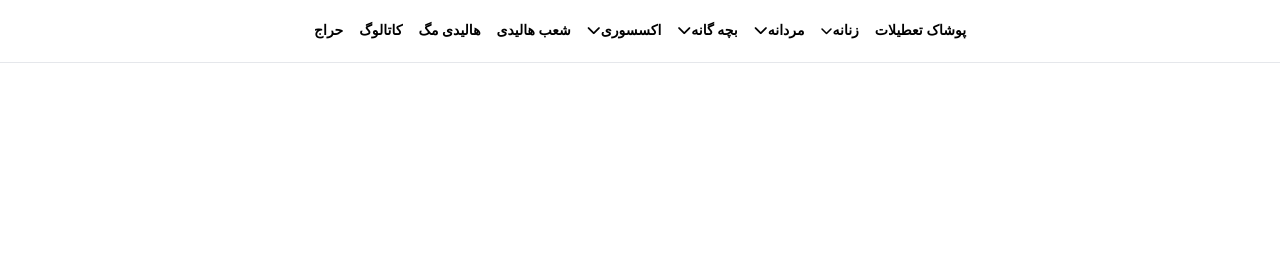
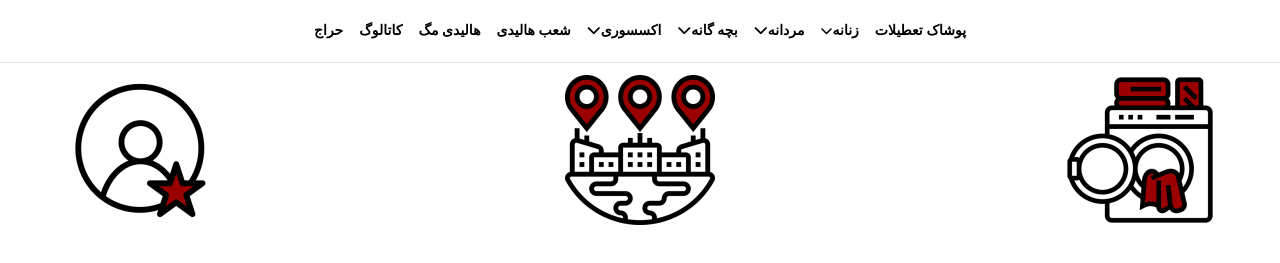
Before and after one commit to Milad-F84/final-project, a website: page src/index.html in a window 1280 px wide. Shown: the part 155-418 px from the top of the page. Drawn offline with Linux system fonts and the light colour scheme.

Commit message:
section complete

```diff
--- a/src/index.html
+++ b/src/index.html
@@ -3,7 +3,7 @@
 <head>
     <meta charset="UTF-8">
     <meta name="viewport" content="width=device-width, initial-scale=1.0">
-    <title>فروشگاه اینترنتی پوشاک خانواده</title>
+    <title>فروشگاه اینترنتی پوشاک تعطیلات</title>
     <link rel="stylesheet" href="./output.css">
     <link rel="stylesheet" href="./style.css">
     <link rel="stylesheet" href="./assets/icons/fontawesome-free-6.6.0-web/fontawesome-free-6.6.0-web/css/all.min.css">
@@ -103,5 +103,31 @@
         </div>
     </header>
     <hr class="text-gray-400">
+    <section class="container-primary">
+        <div class="flex justify-between">
+            <div class="flex">
+                <div class="flex p-3 w-full content-start flex-wrap">
+                    <a class="inline-block " href="#">
+                        <img class="inline-block h-auto max-w-full" src="./assets/imgs/section-img1.png" alt="">
+                    </a>
+                </div>
+            </div>
+            <div class="flex">
+                <div class="flex p-3 w-full content-center flex-wrap">
+                    <a class="inline-block " href="#">
+                        <img class="inline-block h-auto max-w-full" src="./assets/imgs/section-img2.png" alt="">
+                    </a>
+                </div>
+            </div>
+            <div class="flex">
+                <div class="flex p-3 w-full content-end flex-wrap">
+                    <a class="inline-block " href="#">
+                        <img class="inline-block h-auto max-w-full" src="./assets/imgs/section-img3.png" alt="">
+                    </a>
+                </div>
+            </div>
+        </div>
+    </section>
+    <footer></footer>
 </body>
 </html>
```
Also changed, not shown: src/assets/imgs/section-img1.png (added), src/assets/imgs/section-img2.png (added), src/assets/imgs/section-img3.png (added), src/output.css.
